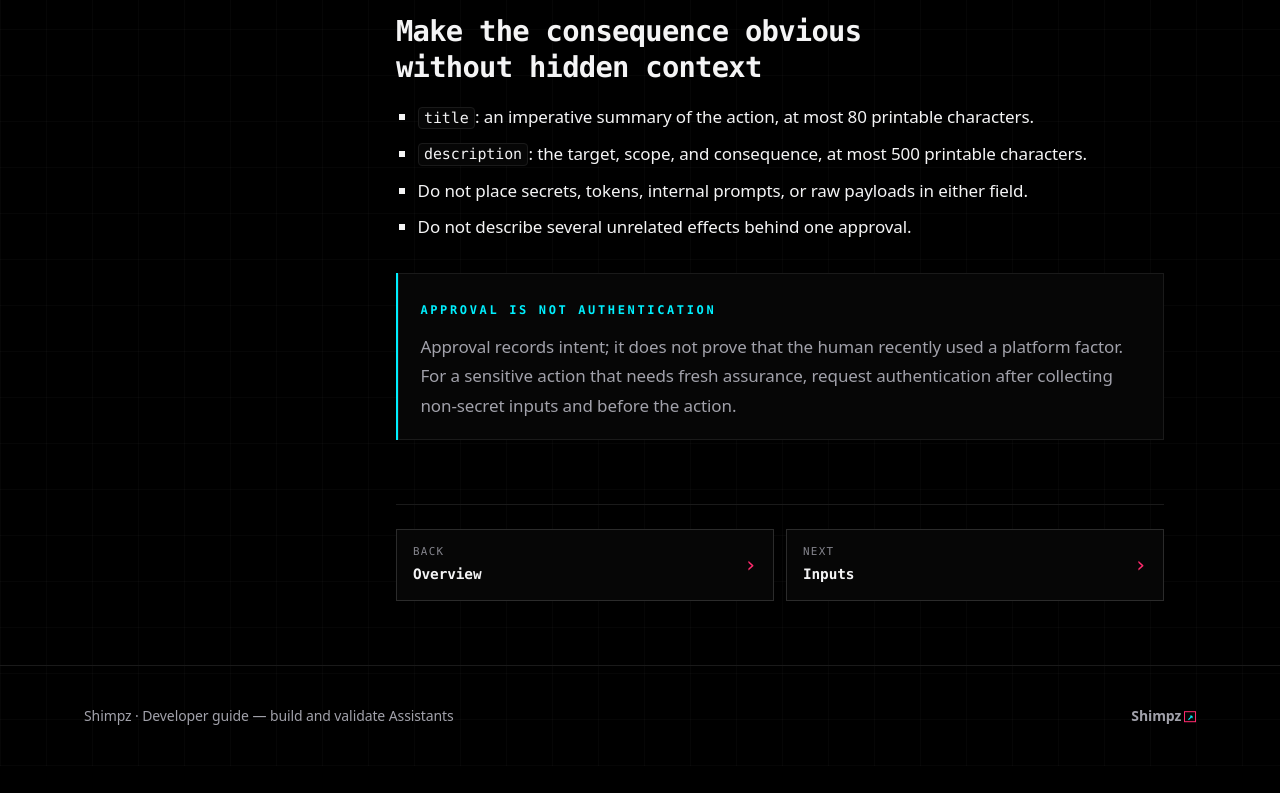
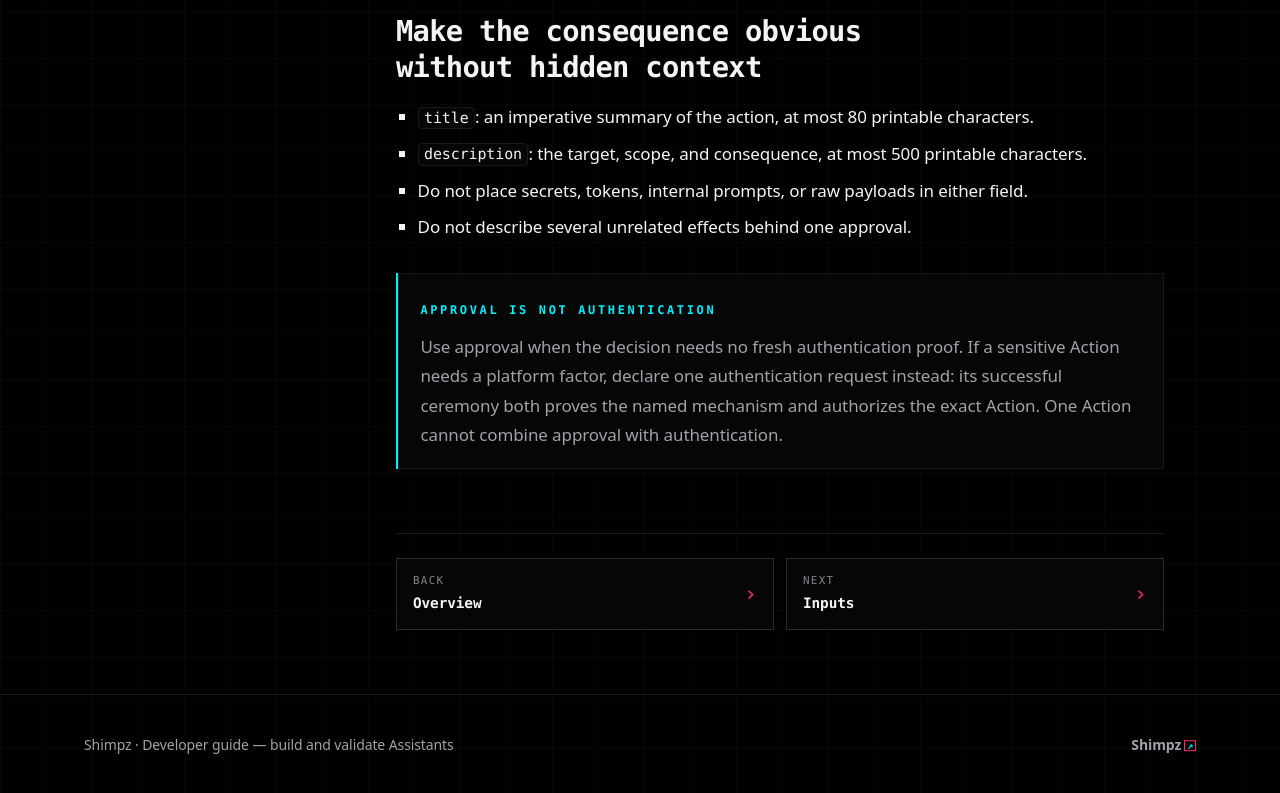
Before and after one commit to TheShimpz/shimpz-docs, a SvelteKit app: page /developers/assistants/requests/approval in a window 1280 px wide. Shown: the part 1876-2669 px from the top of the page. Before the commit the page ends 2642 px from the top, so only its background shows below. Built offline with nearby package versions, Linux system fonts and the light colour scheme.

Commit message:
docs: explain single Action authorization

```diff
--- a/src/routes/developers/assistants/requests/approval/+page.svelte
+++ b/src/routes/developers/assistants/requests/approval/+page.svelte
@@ -56,9 +56,10 @@
 <aside class="scope-note" aria-labelledby="approval-boundary-title">
   <span id="approval-boundary-title" class="kicker">Approval is not authentication</span>
   <p>
-    Approval records intent; it does not prove that the human recently used a platform factor. For a sensitive
-    action that needs fresh assurance, request <a href="/developers/assistants/requests/auth/">authentication</a>
-    after collecting non-secret inputs and before the action.
+    Use approval when the decision needs no fresh authentication proof. If a sensitive Action needs a platform
+    factor, declare one <a href="/developers/assistants/requests/auth/">authentication request</a> instead: its
+    successful ceremony both proves the named mechanism and authorizes the exact Action. One Action cannot combine
+    approval with authentication.
   </p>
 </aside>
 
--- a/src/routes/developers/assistants/requests/auth/+page.svelte
+++ b/src/routes/developers/assistants/requests/auth/+page.svelte
@@ -40,6 +40,11 @@
     unavailable ceremony terminates the Action automatically. Local may let its Supervisor correct a rejected
     password inside the same pending ceremony; the Action remains paused and receives nothing until
     assurance succeeds or the request terminates. Hosted invalid-factor behavior remains terminal.
+  </p>
+  <p>
+    An Action declares and issues at most one authorization request: either <code>approval</code> or one
+    <code>auth:*</code> mechanism. Input requests remain independent. Do not add approval before authentication;
+    successful authentication already authorizes the exact pending Action.
   </p>
 </section>
 
--- a/src/routes/developers/assistants/spec/manifest/+page.server.ts
+++ b/src/routes/developers/assistants/spec/manifest/+page.server.ts
@@ -5,14 +5,14 @@ import type { PageServerLoad } from "./$types";
 const manifest = `[shimpz]
 spec = 1
 id = "shimpz-cloudflare"
-version = "0.4.0"
+version = "0.4.3"
 name = "Shimpz Cloudflare"
 summary = "Inspect Cloudflare zones and safely manage common DNS records through OAuth."
 creators = ["@shimpz"]
 github = "https://github.com/TheShimpz/shimpz-cloudflare"
 genesis = """
 Inspect Cloudflare zones and manage reviewed A, AAAA, CNAME, and TXT DNS records.
-Require approval and reauthentication before every mutation.
+Require password authorization before every mutation.
 """
 
 [network]
```
Also changed, not shown: 1 other file (tests, documents, lock files or other folders).
